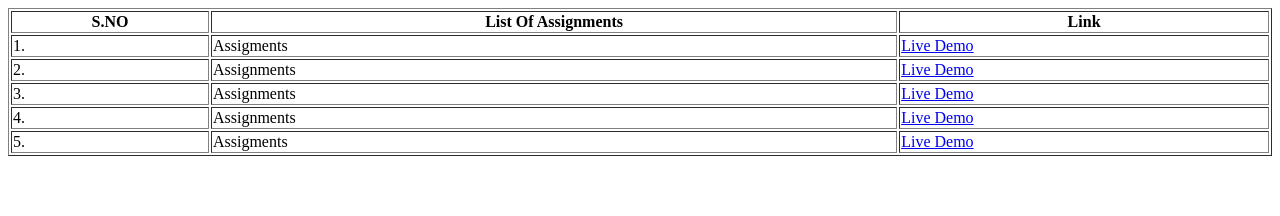
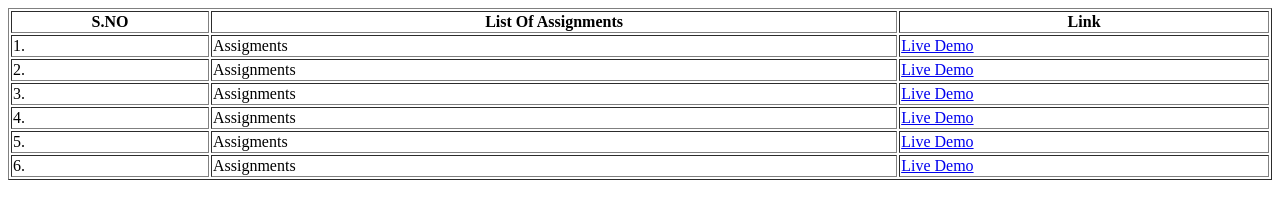
Before and after one commit to imriya07/CSS-Assignment-s-, a plain HTML site: page index.html in a window 1280 px wide. Drawn offline with Linux system fonts and the light colour scheme.

Commit message:
update index

```diff
--- a/index.html
+++ b/index.html
@@ -38,5 +38,10 @@
             <td>Assigments</td>
             <td><a href="Assignment%205/index.html">Live Demo</a></td>
         </tr>
+        <tr>
+            <td>6.</td>
+            <td>Assignments</td>
+            <td><a href="Assignment%206/index.html">Live Demo</a></td>
+        </tr>
 </body>
 </html>
```
